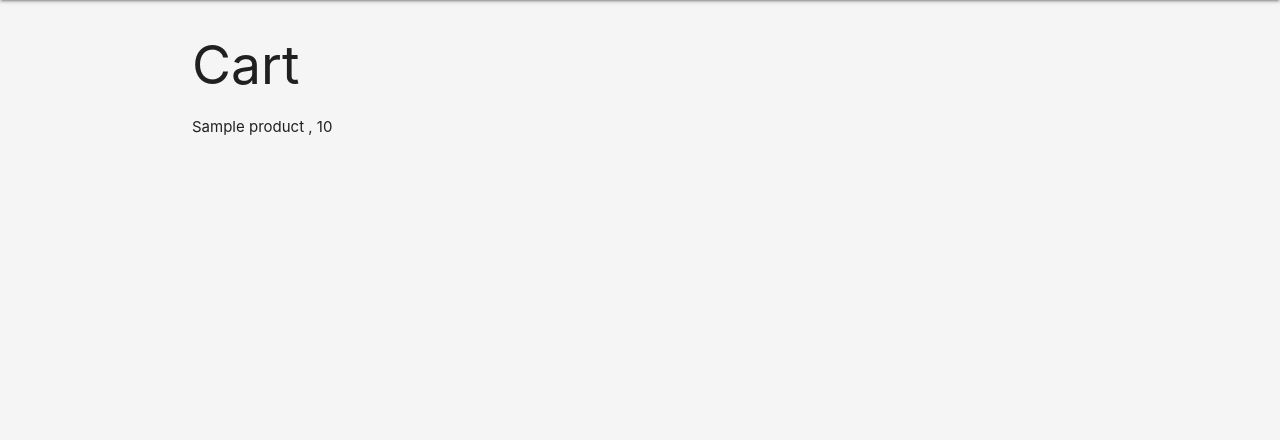
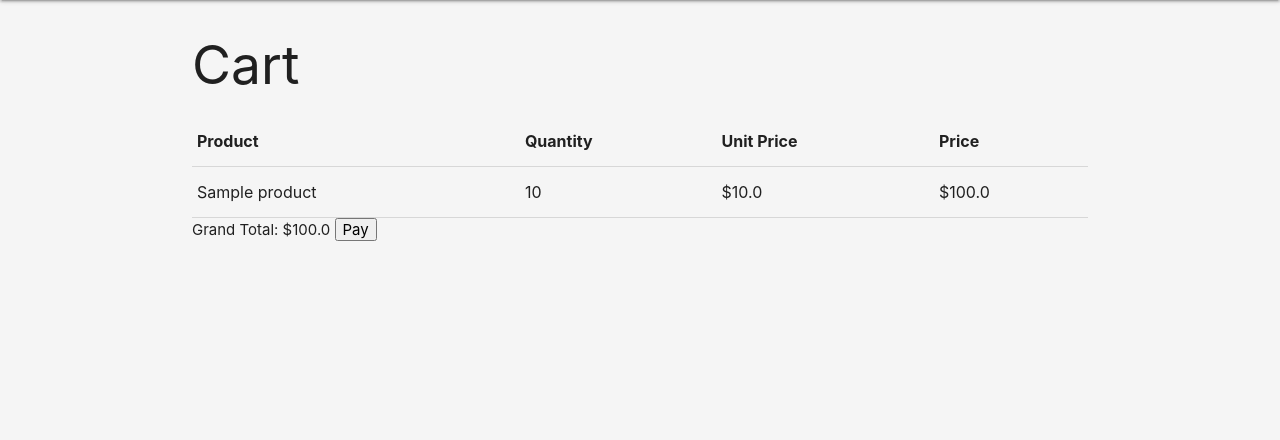
Before and after one commit to smackeem/COVUR, a Django app: template main_app/templates/cart.html in a window 1280 px wide. Shown: the part 64-504 px from the top of the page. Run offline with Django 5.2, Linux system fonts and the light colour scheme; the template is opened without the code that fills it: values that come from a table or form of the project are taken from there, others are empty; tables that the repository leaves empty hold one stand-in row (values such as "Sample post").

Commit message:
Define a total property on the Cart model that calculates the total price of all the items in the cart.

```diff
--- a/main_app/models.py
+++ b/main_app/models.py
@@ -32,8 +32,14 @@ class Product(models.Model):
 class Cart(models.Model):
     customer = models.ForeignKey(Customer, on_delete = models.CASCADE)
     completed = models.BooleanField(default=False)
-    # product = models.ForeignKey(CartItem, on_delete = models.CASCADE)
-    total = models.FloatField(default=0)
+
+    @property
+    def total(self):
+        items = self.cartitems.all()
+        total = sum([item.price for item in items])
+        return total
+
+
 
 class CartItem(models.Model):
     product = models.ForeignKey(Product, on_delete=models.CASCADE, related_name='items')
@@ -49,6 +55,10 @@ class CartItem(models.Model):
         self.quantity -= 1
         self.product.increase_quantity()
         self.save()
+
+    @property
+    def price(self):
+        return self.quantity * self.product.price
 
     def __str__(self):
         return f"{self.quantity} {self.product.name}"
--- a/main_app/templates/cart.html
+++ b/main_app/templates/cart.html
@@ -3,12 +3,30 @@
 
 <h2>Cart</h2>
 {% if cartitems %}
-<ul>
-
-    {% for cartitem in cartitems %}
-    <li>{{cartitem.product.name}} , {{cartitem.quantity}}</li>
-    {% endfor %}
-</ul>
+<table>
+    <thead>
+        <th>Product</th>
+        <th>Quantity</th>
+        <th>Unit Price</th>
+        <th>Price</th>
+    </thead>
+    <tbody>
+        {% for cartitem in cartitems %}
+        <tr>
+            <td>
+                {{cartitem.product.name}}
+            </td>
+            <td>{{cartitem.quantity}}</td>
+            <td>${{cartitem.product.price}}</td>
+            <td>${{cartitem.price }}</td>
+        </tr>
+        {% endfor %}
+    </tbody>
+</table>
+<div>
+    <span>Grand Total: ${{cart.total}}</span>
+    <button>Pay</button>
+</div>
 {% else %}
 
 <p>No Items</p>
```
Also changed, not shown: main_app/migrations/0004_remove_cart_total.py (added).
